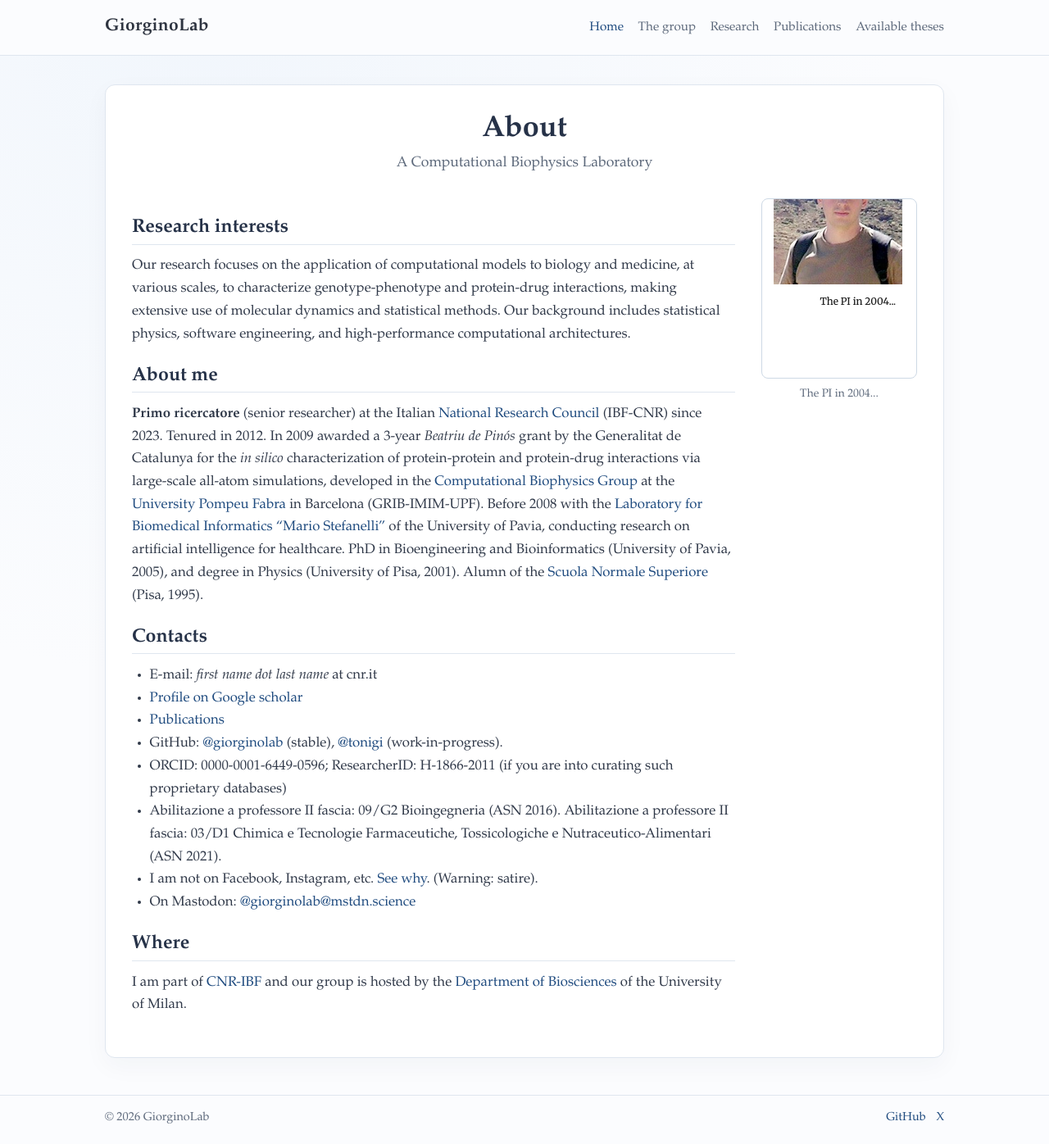
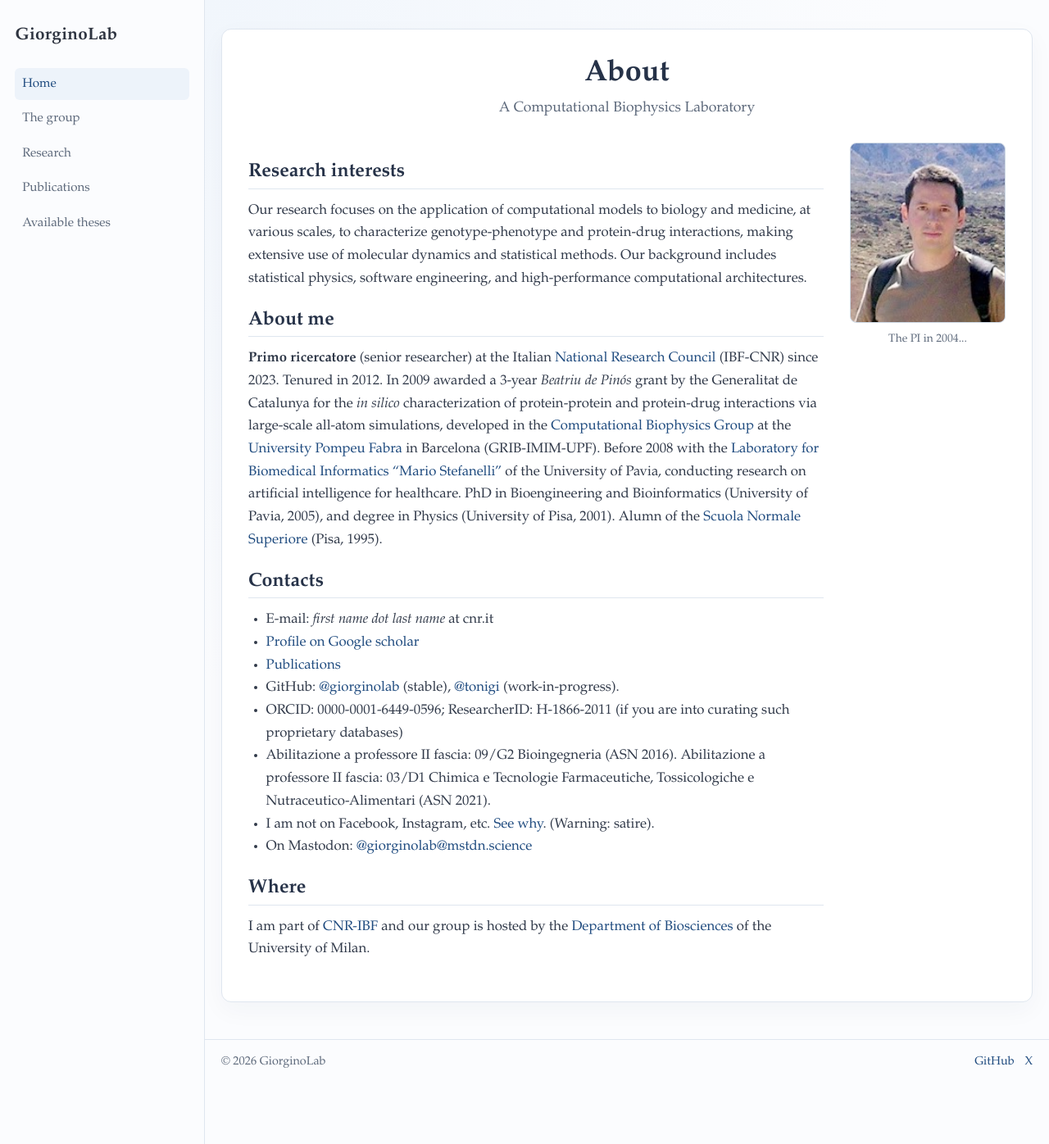
Before and after one commit to tonigi/prova1, a Jekyll site: the page built from index.md, in a window 1280 px wide and 1396 px high. Shown: the whole window at 82% size. Built offline with Jekyll 4.4.1, drawn with Linux system fonts in a browser that asks for light colours.

Commit message:
Move navbar to sidebar and add updated profile image

```diff
--- a/_includes/header.html
+++ b/_includes/header.html
@@ -1,13 +1,13 @@
 {% assign current_url = page.url | default: "/" %}
-<header class="site-header">
-  <div class="content-wrap header-inner">
+<aside class="site-sidebar">
+  <div class="sidebar-inner">
     <a class="site-title" href="{{ '/' | relative_url }}">{{ site.title }}</a>
     <nav class="site-nav" aria-label="Main navigation">
-      <a class="{% if current_url == '/' or current_url == '/index.html' %}active{% endif %}" href="{{ '/' | relative_url }}">Home</a>
-      <a class="{% if current_url contains 'the-group' %}active{% endif %}" href="{{ '/the-group.html' | relative_url }}">The group</a>
-      <a class="{% if current_url contains 'research' %}active{% endif %}" href="{{ '/research.html' | relative_url }}">Research</a>
-      <a class="{% if current_url contains 'publications' %}active{% endif %}" href="{{ '/publications.html' | relative_url }}">Publications</a>
-      <a class="{% if current_url contains 'for-students' %}active{% endif %}" href="{{ '/for-students.html' | relative_url }}">Available theses</a>
+      <a class="nav-link {% if current_url == '/' or current_url == '/index.html' %}active{% endif %}" href="{{ '/' | relative_url }}">Home</a>
+      <a class="nav-link {% if current_url contains 'the-group' %}active{% endif %}" href="{{ '/the-group.html' | relative_url }}">The group</a>
+      <a class="nav-link {% if current_url contains 'research' %}active{% endif %}" href="{{ '/research.html' | relative_url }}">Research</a>
+      <a class="nav-link {% if current_url contains 'publications' %}active{% endif %}" href="{{ '/publications.html' | relative_url }}">Publications</a>
+      <a class="nav-link {% if current_url contains 'for-students' %}active{% endif %}" href="{{ '/for-students.html' | relative_url }}">Available theses</a>
     </nav>
   </div>
-</header>
+</aside>
--- a/assets/style.scss
+++ b/assets/style.scss
@@ -11,6 +11,7 @@
   --border: #dfe6ef;
   --code-bg: #eef3f8;
   --max-width: 1024px;
+  --sidebar-width: 250px;
 }
 
 *,
@@ -51,26 +52,28 @@ a:focus {
   text-underline-offset: 2px;
 }
 
-.site-header {
-  position: sticky;
+.site-sidebar {
+  position: fixed;
   top: 0;
+  left: 0;
   z-index: 20;
-  background: rgba(251, 252, 254, 0.94);
+  width: var(--sidebar-width);
+  height: 100vh;
+  border-right: 1px solid var(--border);
+  background: rgba(251, 252, 254, 0.97);
   backdrop-filter: blur(8px);
-  border-bottom: 1px solid var(--border);
 }
 
-.header-inner {
+.sidebar-inner {
   display: flex;
-  align-items: center;
-  justify-content: space-between;
-  gap: 1rem;
-  padding: 1rem 0;
+  flex-direction: column;
+  gap: 1.35rem;
+  padding: 1.7rem 1.15rem;
 }
 
 .site-title {
   color: var(--text);
-  font-size: 1.32rem;
+  font-size: 1.3rem;
   font-weight: 600;
   letter-spacing: 0.01em;
 }
@@ -83,26 +86,32 @@ a:focus {
 
 .site-nav {
   display: flex;
-  align-items: center;
-  gap: 1.1rem;
-  flex-wrap: wrap;
-  justify-content: flex-end;
+  flex-direction: column;
+  align-items: flex-start;
+  gap: 0.25rem;
 }
 
-.site-nav a {
+.nav-link {
+  display: block;
+  width: 100%;
+  padding: 0.42rem 0.55rem;
+  border-radius: 6px;
   color: var(--muted);
   font-size: 0.95rem;
   font-weight: 500;
   text-decoration: none;
 }
 
-.site-nav a.active,
-.site-nav a:hover,
-.site-nav a:focus {
+.nav-link.active,
+.nav-link:hover,
+.nav-link:focus {
   color: var(--accent);
+  background: #edf3fa;
+  text-decoration: none;
 }
 
 .page-content {
+  margin-left: var(--sidebar-width);
   padding: 2.2rem 0 2.8rem;
 }
 
@@ -251,10 +260,10 @@ a:focus {
   height: 220px;
   border: 1px solid #ced9e5;
   border-radius: 8px;
-  background-image: url("/orig/Screenshot%202026-02-12%20at%2015-03-04%20GiorginoLab.png");
-  background-size: 1456px 1220px;
+  background-image: url("/assets/images/self%20teide%20small.jpg");
+  background-size: cover;
   background-repeat: no-repeat;
-  background-position: -1223px -440px;
+  background-position: center;
 }
 
 .pi-card figcaption {
@@ -265,6 +274,7 @@ a:focus {
 }
 
 .site-footer {
+  margin-left: var(--sidebar-width);
   border-top: 1px solid var(--border);
   padding: 1rem 0 1.25rem;
   background: #fbfcfe;
@@ -290,16 +300,42 @@ a:focus {
 }
 
 @media (max-width: 860px) {
-  .header-inner {
-    flex-direction: column;
-    align-items: flex-start;
+  .site-sidebar {
+    position: static;
+    width: 100%;
+    height: auto;
+    border-right: 0;
+    border-bottom: 1px solid var(--border);
+  }
+
+  .sidebar-inner {
+    gap: 0.8rem;
+    padding: 1rem 1.25rem;
   }
 
   .site-nav {
-    justify-content: flex-start;
+    flex-direction: row;
+    flex-wrap: wrap;
+    gap: 0.5rem;
+  }
+
+  .nav-link {
+    width: auto;
+    padding: 0.22rem 0.2rem;
+    border-radius: 0;
+  }
+
+  .nav-link.active,
+  .nav-link:hover,
+  .nav-link:focus {
+    background: transparent;
+    text-decoration: underline;
+    text-decoration-thickness: 1px;
+    text-underline-offset: 2px;
   }
 
   .page-content {
+    margin-left: 0;
     padding-top: 1.4rem;
   }
 
@@ -320,4 +356,8 @@ a:focus {
     flex-direction: column;
     align-items: flex-start;
   }
+
+  .site-footer {
+    margin-left: 0;
+  }
 }
```
Also changed, not shown: assets/images/self teide small.jpg (added).
